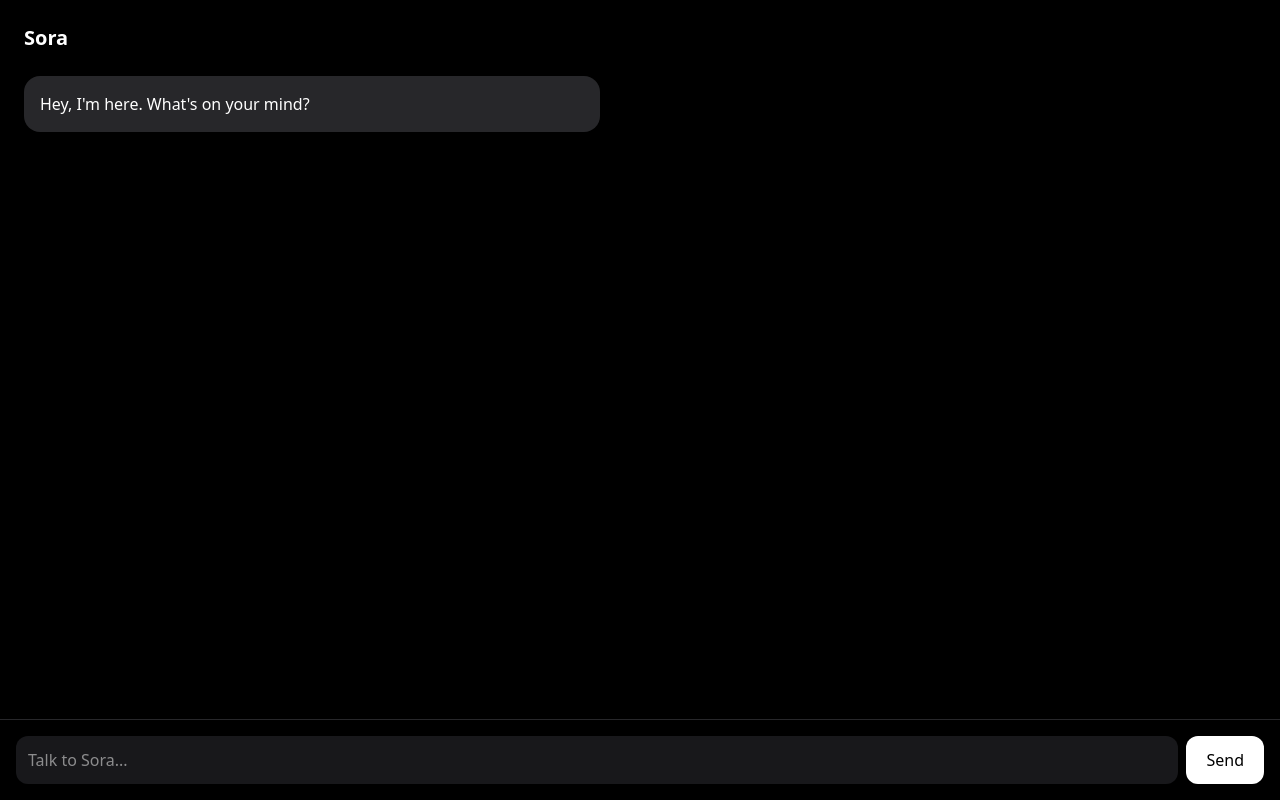
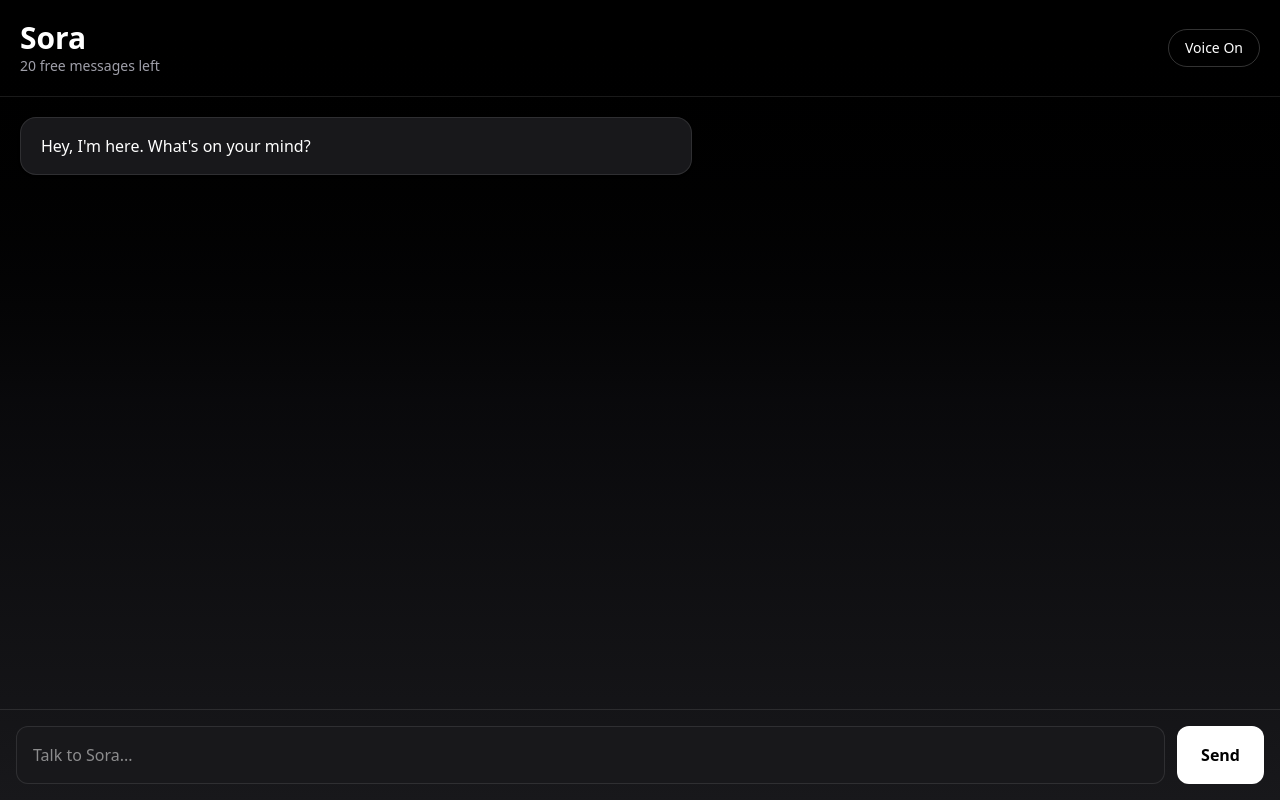
Before and after one commit to mayhew2006-max/sora-app, a Next.js app: page / in a window 1280 px wide. Built offline with nearby package versions, Linux system fonts and the light colour scheme.

Commit message:
Add Stripe upgrade gate

```diff
--- a/app/page.tsx
+++ b/app/page.tsx
@@ -1,30 +1,59 @@
 "use client";
 
-import { useState, useEffect } from "react";
+import { useEffect, useState } from "react";
+
+const STRIPE_LINK = "https://buy.stripe.com/14A3cw1AZfbD2bM6Pc1gs00";
+const FREE_LIMIT = 20;
+
+type Message = {
+  role: "user" | "assistant";
+  content: string;
+};
 
 export default function Home() {
-  const [messages, setMessages] = useState([
-    { role: "assistant", content: "Hey, I'm here. What's on your mind?" }
+  const [messages, setMessages] = useState<Message[]>([
+    { role: "assistant", content: "Hey, I'm here. What's on your mind?" },
   ]);
   const [input, setInput] = useState("");
+  const [voiceOn, setVoiceOn] = useState(true);
+  const [paid, setPaid] = useState(false);
 
-  // 🧠 Load memory on start
   useEffect(() => {
     const saved = localStorage.getItem("sora_messages");
-    if (saved) {
-      setMessages(JSON.parse(saved));
-    }
+    const paidSaved = localStorage.getItem("sora_paid");
+
+    if (saved) setMessages(JSON.parse(saved));
+    if (paidSaved === "true") setPaid(true);
   }, []);
 
-  // 💾 Save memory every time messages change
   useEffect(() => {
     localStorage.setItem("sora_messages", JSON.stringify(messages));
   }, [messages]);
 
-  const sendMessage = async () => {
-    if (!input) return;
+  const userMessages = messages.filter((m) => m.role === "user").length;
+  const freeLeft = Math.max(FREE_LIMIT - userMessages, 0);
+  const locked = !paid && freeLeft <= 0;
 
-    const newMessages = [...messages, { role: "user", content: input }];
+  function speak(text: string) {
+    if (!voiceOn) return;
+    const utterance = new SpeechSynthesisUtterance(text);
+    utterance.rate = 0.95;
+    utterance.pitch = 1;
+    speechSynthesis.cancel();
+    speechSynthesis.speak(utterance);
+  }
+
+  async function sendMessage() {
+    const text = input.trim();
+    if (!text) return;
+
+    if (locked) return;
+
+    const newMessages: Message[] = [
+      ...messages,
+      { role: "user", content: text },
+    ];
+
     setMessages(newMessages);
     setInput("");
 
@@ -32,58 +61,92 @@
       const res = await fetch("/api/chat", {
         method: "POST",
         body: JSON.stringify({ messages: newMessages }),
-        headers: {
-          "Content-Type": "application/json"
-        }
+        headers: { "Content-Type": "application/json" },
       });
 
       const data = await res.json();
 
-      setMessages([
-        ...newMessages,
-        { role: "assistant", content: data.reply }
-      ]);
-    } catch (err) {
-      setMessages([
-        ...newMessages,
-        { role: "assistant", content: "Something went wrong." }
-      ]);
+      const reply =
+        data.reply ||
+        "I'm here with you. Tell me what's really been weighing on you.";
+
+      setMessages([...newMessages, { role: "assistant", content: reply }]);
+      speak(reply);
+    } catch {
+      const fallback =
+        "Something glitched, but I'm still here with you. Try again.";
+      setMessages([...newMessages, { role: "assistant", content: fallback }]);
+      speak(fallback);
     }
-  };
+  }
 
   return (
-    <div className="min-h-screen bg-black text-white flex flex-col">
-      <div className="p-6 text-xl font-semibold">Sora</div>
+    <main className="min-h-screen bg-gradient-to-b from-black via-zinc-950 to-zinc-900 text-white flex flex-col">
+      <header className="p-5 border-b border-white/10 flex justify-between items-center">
+        <div>
+          <h1 className="text-3xl font-bold">Sora</h1>
+          <p className="text-sm text-zinc-400">
+            {paid ? "Premium unlocked" : `${freeLeft} free messages left`}
+          </p>
+        </div>
 
-      <div className="flex-1 overflow-y-auto px-6 space-y-4">
+        <button
+          onClick={() => setVoiceOn(!voiceOn)}
+          className="border border-white/20 px-4 py-2 rounded-full text-sm"
+        >
+          Voice {voiceOn ? "On" : "Off"}
+        </button>
+      </header>
+
+      <section className="flex-1 overflow-y-auto p-5 space-y-4">
         {messages.map((m, i) => (
           <div
             key={i}
-            className={`max-w-xl p-4 rounded-2xl ${
+            className={`max-w-2xl px-5 py-4 rounded-2xl shadow ${
               m.role === "user"
-                ? "bg-white text-black ml-auto"
-                : "bg-zinc-800"
+                ? "ml-auto bg-white text-black"
+                : "mr-auto bg-zinc-900 border border-white/10"
             }`}
           >
             {m.content}
           </div>
         ))}
-      </div>
+      </section>
 
-      <div className="p-4 flex gap-2 border-t border-zinc-800">
+      {locked && (
+        <div className="p-4 border-t border-white/10 bg-zinc-950">
+          <p className="text-center text-zinc-300 mb-3">
+            You used your free messages. Upgrade to keep talking with Sora.
+          </p>
+          <a
+            href={STRIPE_LINK}
+            className="block text-center bg-white text-black py-4 rounded-xl font-semibold"
+          >
+            Upgrade Now
+          </a>
+        </div>
+      )}
+
+      <div className="p-4 border-t border-white/10 flex gap-3">
         <input
           value={input}
           onChange={(e) => setInput(e.target.value)}
-          placeholder="Talk to Sora..."
-          className="flex-1 p-3 rounded-xl bg-zinc-900 outline-none"
+          onKeyDown={(e) => {
+            if (e.key === "Enter") sendMessage();
+          }}
+          disabled={locked}
+          placeholder={locked ? "Upgrade to continue..." : "Talk to Sora..."}
+          className="flex-1 bg-zinc-900 border border-white/10 rounded-xl px-4 py-4 text-white outline-none disabled:opacity-50"
         />
+
         <button
           onClick={sendMessage}
-          className="bg-white text-black px-5 rounded-xl"
+          disabled={locked}
+          className="bg-white text-black rounded-xl px-6 font-semibold disabled:opacity-50"
         >
           Send
         </button>
       </div>
-    </div>
+    </main>
   );
 }
```
